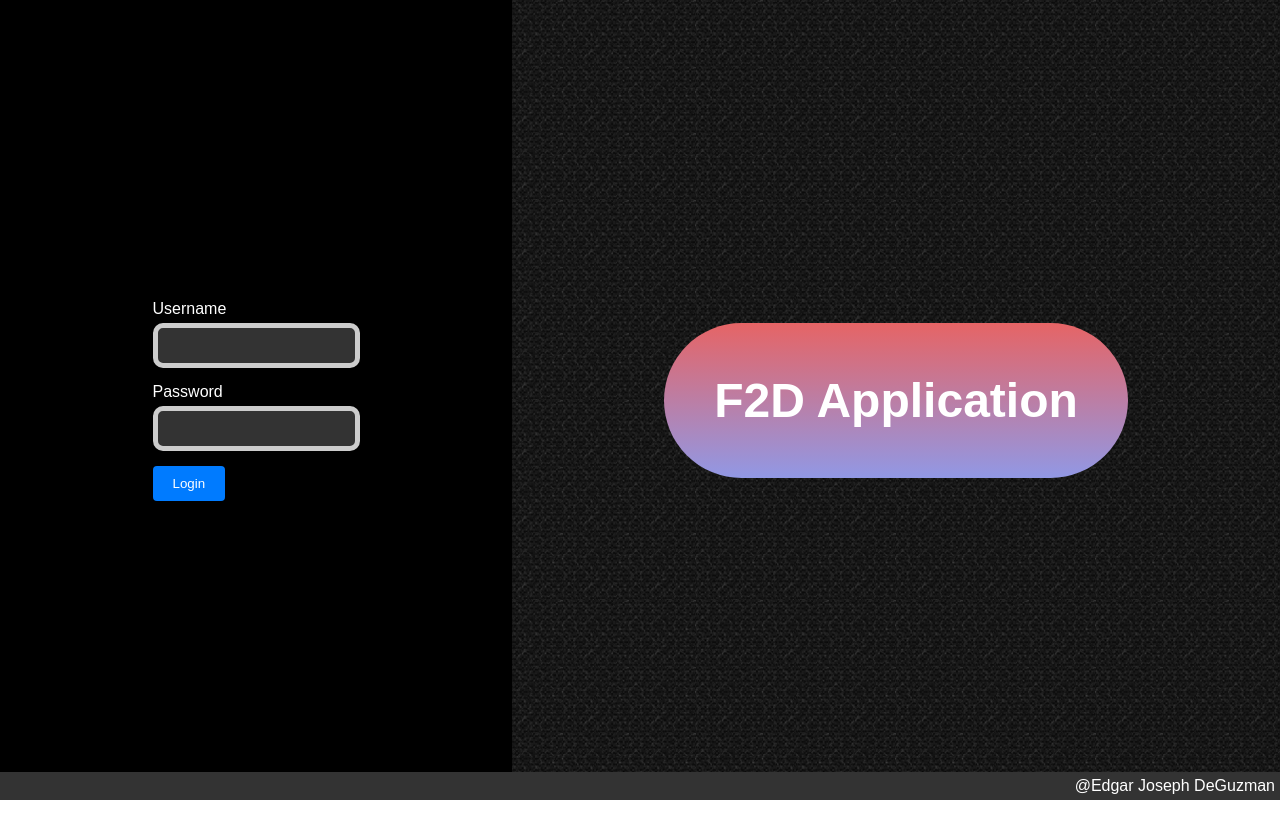
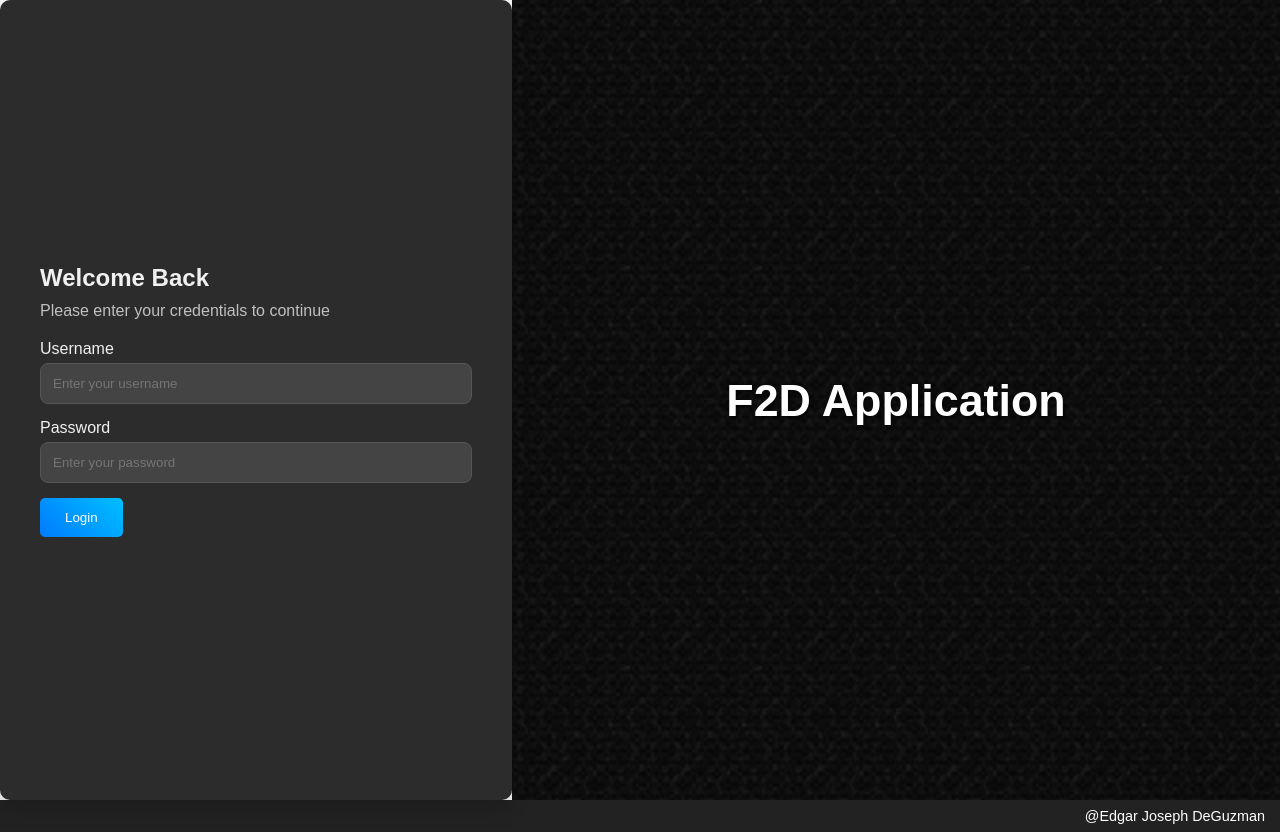
Before and after one commit to Ejdeguzman72/f2d-frontend, a plain HTML site: page index.html in a window 1280 px wide. Before the commit the page ends 800 px from the top, so only its background shows below. Drawn offline with Linux system fonts and the light colour scheme.

Commit message:
updating index.html

```diff
--- a/index.html
+++ b/index.html
@@ -10,13 +10,15 @@
     <div class="container">
         <div class="login-form">
             <form action="#">
+                <h2>Welcome Back</h2>
+                <p>Please enter your credentials to continue</p>
                 <div class="form-group">
                     <label for="username">Username</label>
-                    <input type="text" id="username" name="username" required>
+                    <input type="text" id="username" name="username" placeholder="Enter your username" required>
                 </div>
                 <div class="form-group">
                     <label for="password">Password</label>
-                    <input type="password" id="password" name="password" required>
+                    <input type="password" id="password" name="password" placeholder="Enter your password" required>
                 </div>
                 <button type="submit">Login</button>
             </form>
--- a/styles.css
+++ b/styles.css
@@ -1,3 +1,4 @@
+/* General styling */
 * {
    margin: 0;
    padding: 0;
@@ -6,27 +7,41 @@
 
 body, html {
    height: 100%;
-   font-family: Arial, sans-serif;
+   font-family: 'Arial', sans-serif;
+   background-color: #f4f4f4; /* Light background for better contrast */
 }
 
+/* Main container */
 .container {
    display: flex;
    height: 100vh;
 }
 
+/* Login form styling */
 .login-form {
-   flex: 0 0 40%; /* Set to 60% width */
+   flex: 0 0 40%;
    display: flex;
    flex-direction: column;
    justify-content: center;
    align-items: center;
-   background-color: black;
-   padding: 20px;
+   background-color: #2c2c2c;
+   padding: 40px;
+   box-shadow: 0 10px 20px rgba(0, 0, 0, 0.15);
+   border-radius: 10px;
+}
+
+.login-form form {
+   width: 100%;
 }
 
 .login-form h2 {
+   color: #f0f0f0;
+   margin-bottom: 10px;
+}
+
+.login-form p {
+   color: #c0c0c0;
    margin-bottom: 20px;
-   color: white; /* Adjust text color for contrast */
 }
 
 .form-group {
@@ -37,106 +52,104 @@ body, html {
 .form-group label {
    display: block;
    margin-bottom: 5px;
-   color: white; /* Adjust text color for contrast */
+   color: #f0f0f0;
 }
 
 .form-group input {
    width: 100%;
-   padding: 10px;
-   border: 5px solid #ccc;
-   border-radius: 10px;
-   background-color: #333;
-   color: white; /* Adjust text color */
+   padding: 12px;
+   border: 1px solid #555;
+   border-radius: 8px;
+   background-color: #444;
+   color: #f0f0f0;
 }
 
+/* Button styling */
 button {
-   padding: 10px 20px;
-   background-color: #007BFF;
+   padding: 12px 25px;
+   background: linear-gradient(45deg, #007bff, #00bfff);
+   border: none;
+   border-radius: 5px;
    color: white;
-   border: none;
-   border-radius: 4px;
    cursor: pointer;
+   transition: all 0.3s ease-in-out;
 }
 
 button:hover {
-   background-color: #0056b3;
+   background: linear-gradient(45deg, #0056b3, #0099cc);
+   transform: scale(1.05);
 }
 
+/* Image side styling */
 .image-side {
-   flex: 0 0 60%; /* Set to 40% width */
+   flex: 0 0 60%;
    background-image: url('./assets/mosaic.png');
+   background-size: cover;
    background-position: center;
+   position: relative;
    display: flex;
    justify-content: center;
    align-items: center;
-   text-align: center;
-   color: white; /* Adjust text color */
+   color: #ffffff;
+}
+
+.image-side::before {
+   content: '';
+   position: absolute;
+   top: 0;
+   left: 0;
+   width: 100%;
+   height: 100%;
+   background: rgba(0, 0, 0, 0.4); /* Overlay for better text visibility */
 }
 
 .image-side h1 {
-   font-size: 3em;
+   position: relative;
+   z-index: 1;
+   font-size: 2.8em;
+   text-shadow: 2px 2px 5px rgba(0, 0, 0, 0.7);
 }
 
-.image-side p {
-   font-size: 1.5em;
+/* Footer styling */
+footer {
+   background-color: #222;
+   color: #fff;
+   text-align: right;
+   padding: 8px 15px;
+   font-size: 0.9em;
 }
 
-/* Media Queries for Responsive Design */
+/* Media Queries for responsiveness */
 @media (max-width: 768px) {
    .container {
        flex-direction: column;
    }
 
    .login-form {
-       padding: 40px; /* Increase padding for mobile */
-       flex: 1; /* Allow form to take full width on smaller screens */
+       padding: 30px;
+       flex: 1;
    }
 
    .image-side {
-       height: 200px; /* Set a height for mobile view */
-       flex: 1; /* Allow image side to take full width on smaller screens */
+       height: 200px;
+       flex: 1;
    }
 
    .image-side h1 {
-       font-size: 2em; /* Reduce font size */
-   }
-
-   .image-side p {
-       font-size: 1.2em; /* Reduce font size */
+       font-size: 2em;
    }
 }
 
 @media (max-width: 480px) {
    .login-form h2 {
-       font-size: 1.5em; /* Smaller header size */
+       font-size: 1.5em;
    }
 
    .form-group input {
-       padding: 8px; /* Smaller padding for mobile */
+       padding: 10px;
    }
 
    button {
-       width: 100%; /* Full width button */
+       width: 100%;
    }
 }
-
-.f2d-container {
-   background: linear-gradient(#e66465, #9198e5);
-   color: white; /* Text color */
-   padding: 50px;
-   border-radius: 100px; /* Optional: for rounded corners */
-   text-align: center; /* Center text */
-   box-shadow: 0 64px 8px rgba(white);
-}
-
-footer {
-   position: fixed;
-   left: 0;
-   bottom: 0;
-   width: 100%;
-   background-color: #333;
-   color: white;
-   text-align: right;
-   font-size: 1em;
-   padding: 5px;
-}
```
